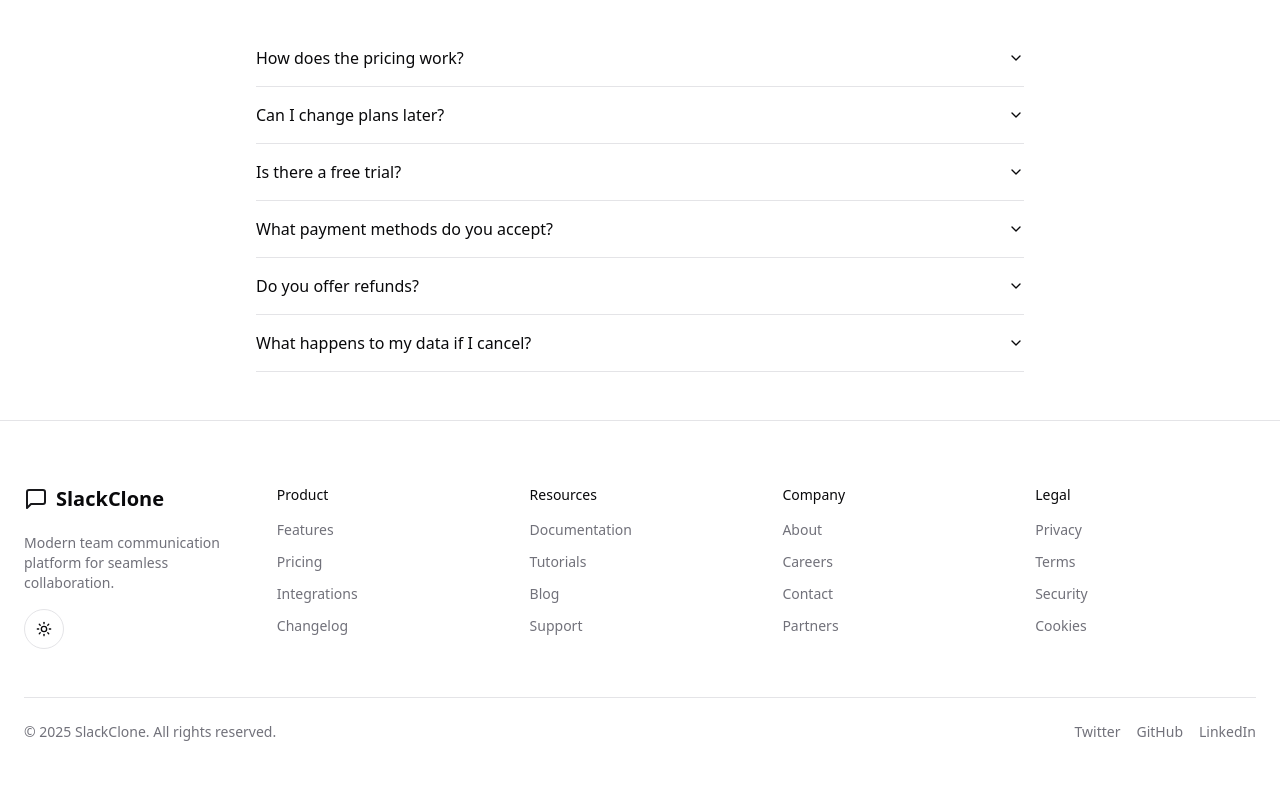
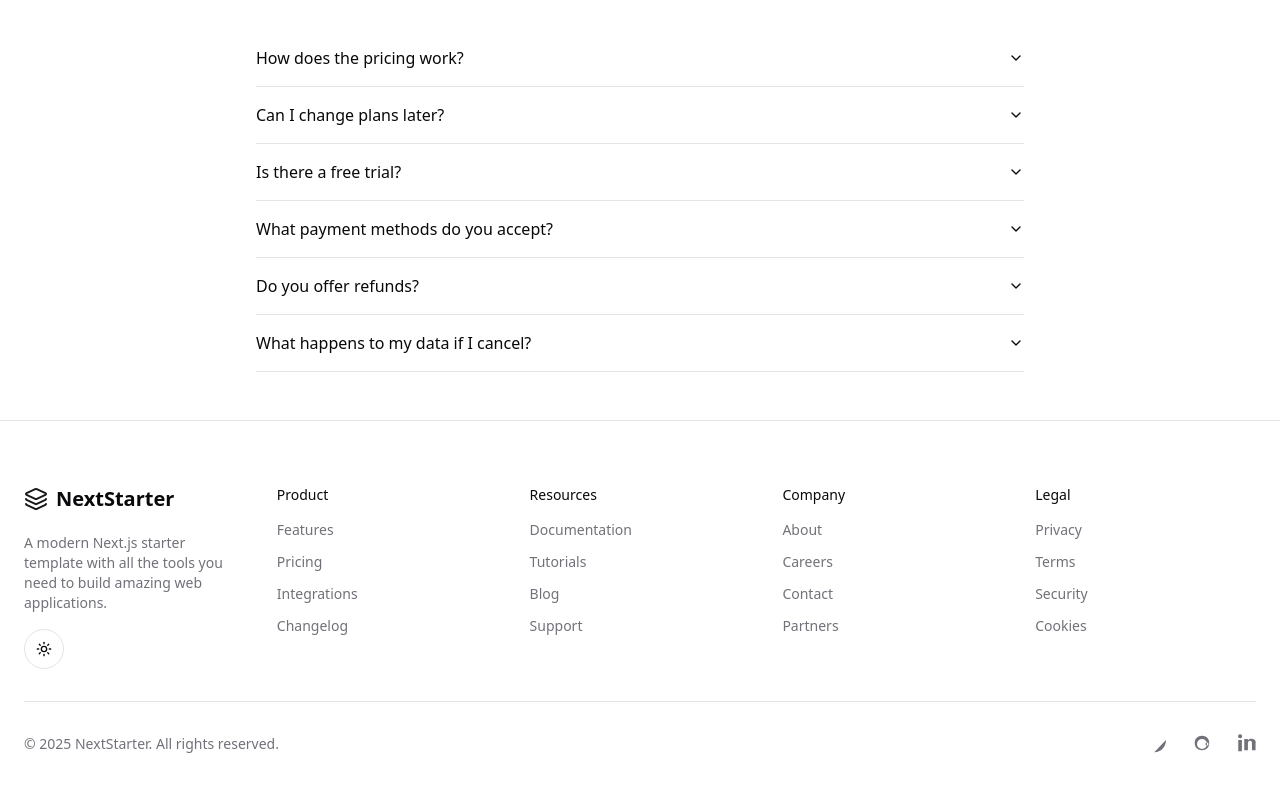
Before and after one commit to meetronwilson/cursor-starter, a Next.js app: page /pricing in a window 1280 px wide. Shown: the part 855-1646 px from the top of the page. Built offline with nearby package versions, Linux system fonts and the light colour scheme.

Commit message:
step 25 clean up

```diff
--- a/app/_components/marketing/footer.tsx
+++ b/app/_components/marketing/footer.tsx
@@ -59,7 +59,7 @@ export function Footer() {
                 <Logo />
               </Link>
               <p className="mt-4 text-sm text-muted-foreground">
-                Modern team communication platform for seamless collaboration.
+                A modern Next.js starter template with all the tools you need to build amazing web applications.
               </p>
               <div className="mt-4">
                 <ThemeToggle />
@@ -83,36 +83,45 @@ export function Footer() {
               </div>
             ))}
           </div>
-          <div className="mt-12 border-t pt-6 flex flex-col md:flex-row justify-between items-center gap-4">
-            <p className="text-sm text-muted-foreground">
-              &copy; {currentYear} SlackClone. All rights reserved.
-            </p>
-            <div className="flex items-center gap-4">
+          <div className="mt-8 border-t border-border pt-8 md:flex md:items-center md:justify-between">
+            <div className="flex space-x-6 md:order-2">
               <Link
                 href="https://twitter.com"
-                className="text-sm text-muted-foreground hover:text-foreground"
+                className="text-muted-foreground hover:text-foreground"
                 target="_blank"
                 rel="noopener noreferrer"
               >
-                Twitter
+                <span className="sr-only">Twitter</span>
+                <svg className="h-5 w-5" aria-hidden="true" fill="currentColor" viewBox="0 0 20 20">
+                  <path d="M6.29 18.251c7.547 0 11.675-6.253 11.675-11.675 0-.178 0-.355-.012-.533-.018a8.25 8.25 0 0 0 5.382 1.568c1.482.023 2.96.554 4.286 1.64a.75.75 0 0 1 .934.124 12.004 12.004 0 0 1 3.13 3.13.75.75 0 0 1 .124.934c-1.086 1.325-1.626 2.807-1.649 4.285a.75.75 0 0 1-.534.534c-1.482.023-2.96.554-4.286 1.64a.75.75 0 0 1-.934.124c-2.573-.574-5.2-1.98-7.115-4.4a12.134 12.134 0 0 1-1.84-2.52c-.192-.426.005-.89.427-1.088.619A19.426 19.426 0 0 0 1.937 4.84c-.02.422.428.89 1.088.62 1.088A19.428 19.428 0 0 0 4.93 6.954c1.564.826 3.2.962 4.84.396 4.84-.564 1.564-1.92 3.2-3.36 4.84-4.84a.75.75 0 0 1 .6-.18c.42.18.84.54.96.96.12Z" />
+                </svg>
               </Link>
               <Link
                 href="https://github.com"
-                className="text-sm text-muted-foreground hover:text-foreground"
+                className="text-muted-foreground hover:text-foreground"
                 target="_blank"
                 rel="noopener noreferrer"
               >
-                GitHub
+                <span className="sr-only">GitHub</span>
+                <svg className="h-5 w-5" aria-hidden="true" fill="currentColor" viewBox="0 0 20 20">
+                  <path fillRule="evenodd" d="M10 1.75C5.664 1.75 2.75 4.664 2.75 9c0 4.336 2.914 7.25 7.25 7.25 4.336 0 7.25-2.914 7.25-7.25 0-4.336-2.914-7.25-7.25-7.25ZM10 15A5 5 0 1 0 10 5a5 5 0 0 0 0 10Zm6.5-5a1.5 1.5 0 1 1-3 0 1.5 1.5 0 0 1 3 0Z" clipRule="evenodd" />
+                </svg>
               </Link>
               <Link
                 href="https://linkedin.com"
-                className="text-sm text-muted-foreground hover:text-foreground"
+                className="text-muted-foreground hover:text-foreground"
                 target="_blank"
                 rel="noopener noreferrer"
               >
-                LinkedIn
+                <span className="sr-only">LinkedIn</span>
+                <svg className="h-5 w-5" aria-hidden="true" fill="currentColor" viewBox="0 0 20 20">
+                  <path fillRule="evenodd" d="M5.869 5.878H2.252v11.252h3.617V5.878zm-1.81-5.753a2.111 2.111 0 0 0 0 4.22c1.166 0 2.11-.944 2.11-2.11s-.944-2.11-2.11-2.11zm15.753 8.73c0-3.107-2.376-4.046-4.433-4.046-1.65 0-2.815.568-3.48 1.775v-1.527H8.283v11.252h3.617v-6.612c0-1.52.288-2.993 2.164-2.993 1.85 0 1.87 1.73 1.87 3.092v6.513h3.617v-7.453z" clipRule="evenodd" />
+                </svg>
               </Link>
             </div>
+            <p className="mt-8 text-sm text-muted-foreground md:mt-0 md:order-1">
+              &copy; {currentYear} NextStarter. All rights reserved.
+            </p>
           </div>
         </div>
       </Container>
--- a/app/_components/shared/logo.tsx
+++ b/app/_components/shared/logo.tsx
@@ -1,7 +1,7 @@
 /**
  * Logo component for the application
  */
-import { MessageSquare } from "lucide-react";
+import { Layers } from "lucide-react";
 import { cn } from "@/lib/utils";
 
 interface LogoProps {
@@ -19,10 +19,10 @@ export function Logo({
 }: LogoProps) {
   return (
     <div className={cn("flex items-center gap-2", className)}>
-      <MessageSquare className={cn("h-6 w-6 text-primary", iconClassName)} />
+      <Layers className={cn("h-6 w-6 text-primary", iconClassName)} />
       {showText && (
         <span className={cn("font-bold text-xl", textClassName)}>
-          SlackClone
+          NextStarter
         </span>
       )}
     </div>
--- a/app/layout.tsx
+++ b/app/layout.tsx
@@ -19,11 +19,11 @@ const geistMono = Geist_Mono({
 
 export const metadata: Metadata = {
   title: {
-    default: "Slack Clone - Modern Team Communication",
-    template: "%s | Slack Clone",
+    default: "Next.js Starter Template",
+    template: "%s | Next.js Starter Template",
   },
-  description: "A powerful, feature-rich team communication platform built with Next.js",
-  keywords: ["Slack Clone", "Team Communication", "Chat", "Collaboration", "Next.js"],
+  description: "A modern Next.js starter template with Tailwind CSS, Shadcn UI, and more.",
+  keywords: ["Next.js", "React", "Tailwind CSS", "Shadcn UI", "Starter Template"],
   authors: [
     {
       name: "Your Name",
--- a/app/page.tsx
+++ b/app/page.tsx
@@ -10,8 +10,8 @@ import { Pricing } from "@/app/_components/marketing/pricing";
 import { CTA } from "@/app/_components/marketing/cta";
 
 export const metadata: Metadata = {
-  title: "Slack Clone - Modern Team Communication",
-  description: "A powerful, feature-rich team communication platform built with Next.js",
+  title: "Next.js Starter Template",
+  description: "A modern Next.js starter template with Tailwind CSS, Shadcn UI, and more.",
 };
 
 export default function Home() {
--- a/app/pricing/page.tsx
+++ b/app/pricing/page.tsx
@@ -8,7 +8,7 @@ import { PricingFAQ } from "@/app/pricing/_components/pricing-faq";
 import { Container } from "@/components/layout/container";
 
 export const metadata: Metadata = {
-  title: "Pricing | Slack Clone",
+  title: "Pricing | Next.js Starter Template",
   description: "Choose the right plan for your team",
 };
 
```
